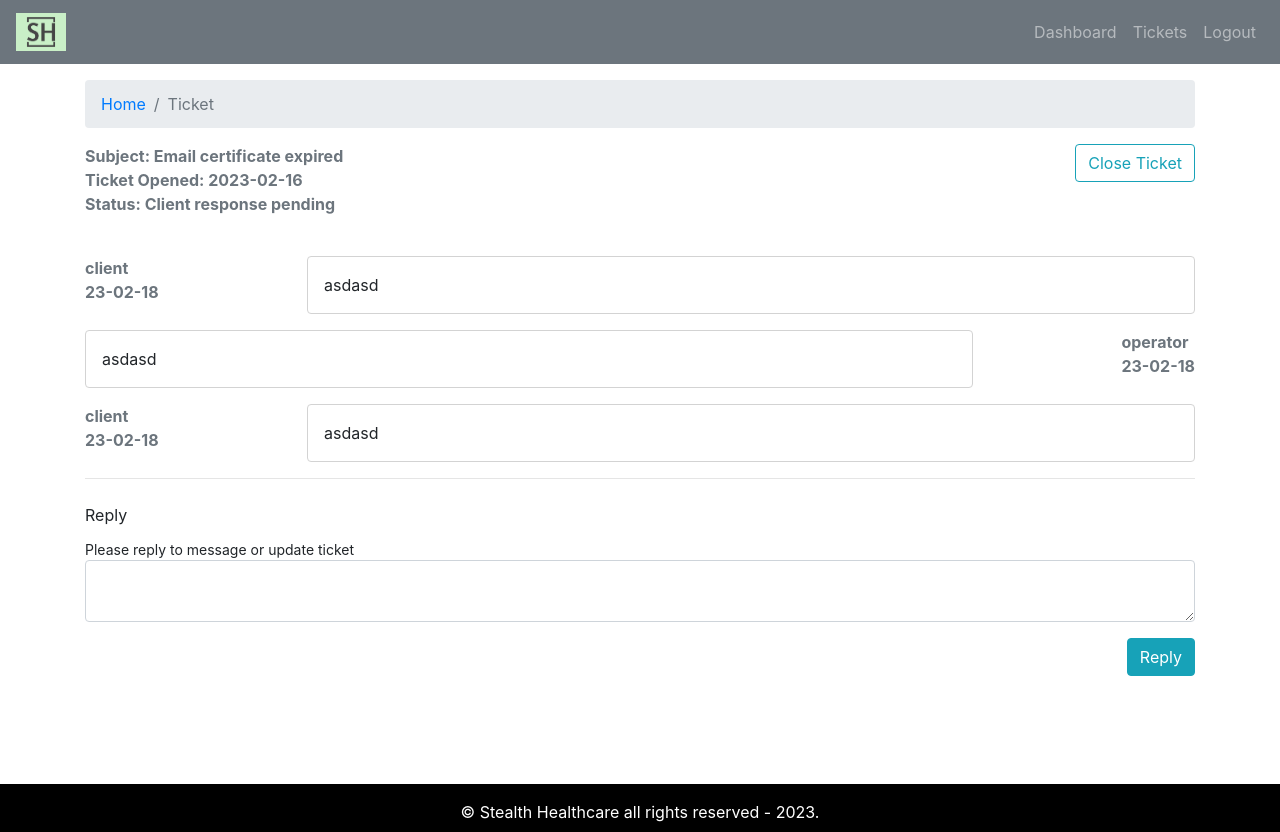
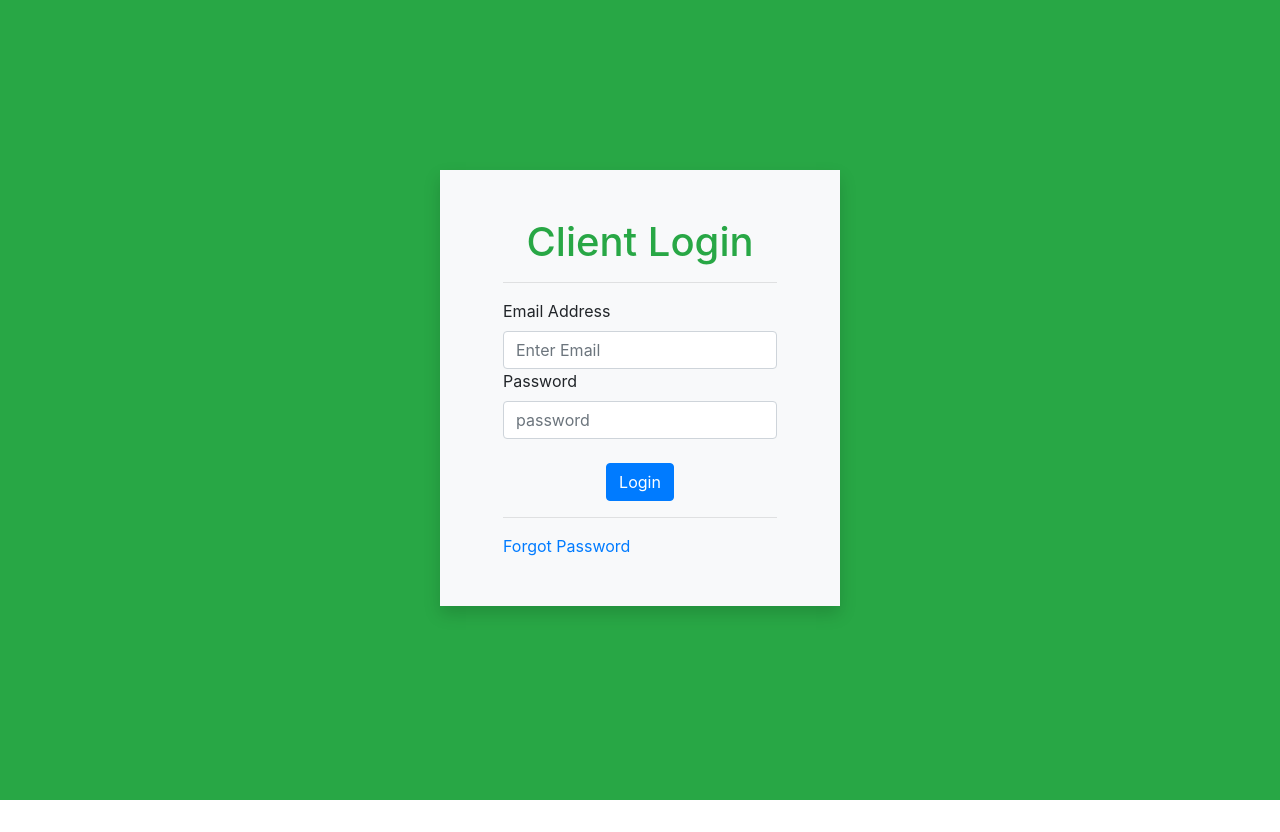
Before and after one commit to julbug/ticketsystem-frontened, a React (Create React App) app: page / in a window 1280 px wide. After the commit the page ends 800 px from the top, so only its background shows below. Built offline with nearby package versions, Linux system fonts and the light colour scheme.

Commit message:
bug corrected, pages showing

```diff
--- a/package.json
+++ b/package.json
@@ -11,6 +11,8 @@
     "react": "^18.2.0",
     "react-bootstrap": "^2.7.2",
     "react-dom": "^18.2.0",
+    "react-router-bootstrap": "^0.25.0",
+    "react-router-dom": "^5.3.4",
     "react-scripts": "5.0.1",
     "web-vitals": "^2.1.4"
   },
--- a/src/App.js
+++ b/src/App.js
@@ -1,23 +1,40 @@
 import React from "react";
+import { BrowserRouter as Router, Switch, Route } from "react-router-dom";
 import './App.css';
-// import { Entry } from "./pages/entry/Entry.page";
-import {DefaultLayout} from "./layout/DefaultLayout"
-// import {Dashboard} from "./pages/dashboard/Dashboard.page"
+import { Entry } from "./pages/entry/Entry.page";
+// import {DefaultLayout} from "./layout/DefaultLayout"
+import {Dashboard} from "./pages/dashboard/Dashboard.page"
 import {AddTicket} from "./pages/new-ticket/AddTicket.page"
 import { TicketLists } from "./pages/ticket-list/TicketLists.page";
 import { Ticket } from "./pages/ticket/Ticket.page";
+import { PrivateRoute } from "./componenets/private-route/PrivateRoute.comp";
 
 function App() {
   return (
     <div className = "App">
-    {/* <Entry /> */}
-    <DefaultLayout >
-    {/* <Dashboard /> */}
-    {/* <AddTicket /> */}
-    {/* <TicketLists /> */}
-    <Ticket />
-    </DefaultLayout>
-    </div>
+	<Router>
+		<Switch>
+			<Route exact path="/">
+				<Entry />
+			</Route>
+
+
+					<PrivateRoute exact path="/dashboard">
+						<Dashboard />
+					</PrivateRoute>
+					<PrivateRoute exact path="/add-ticket">
+						<AddTicket />
+					</PrivateRoute>
+					<PrivateRoute exact path="/ticket/:tId">
+						<Ticket />
+					</PrivateRoute>
+					<PrivateRoute exact path="/tickets">
+						<TicketLists />
+					</PrivateRoute>
+
+				</Switch>
+			</Router>
+     </div>
   );
 }
 
--- a/src/componenets/login/Login.comp.js
+++ b/src/componenets/login/Login.comp.js
@@ -13,7 +13,7 @@
     <Container>
     <Row>
         <Col>
-          <h1 className='text-info text-center'>Client Login</h1>
+          <h1 className='text-success text-center'>Client Login</h1>
           <hr/>
           <Form autoComplete="off" onSubmit ={handleOnSubmit}>
             <Form.Group>
@@ -40,7 +40,8 @@
 
                 />
             </Form.Group>
-            <Button type="submit">Login</Button>
+            <br />
+           <center><Button type="submit">Login</Button></center>
           </Form>
           <hr />
       </Col>
--- a/src/componenets/password-rest/PasswordReset.comp.js
+++ b/src/componenets/password-rest/PasswordReset.comp.js
@@ -12,7 +12,7 @@
     <Container>
     <Row>
         <Col>
-          <h1 className='text-info text-center'>Reset Password</h1>
+          <h1 className='text-success text-center'>Reset Password</h1>
           <hr/>
           <Form autoComplete="off" onSubmit ={handleOnResetSubmit}>
             <Form.Group>
--- /dev/null
+++ b/src/componenets/private-route/PrivateRoute.comp.js
@@ -0,0 +1,16 @@
+import React from 'react';
+import {Route, Redirect } from 'react-router-dom';
+import { DefaultLayout } from '../../layout/DefaultLayout';
+
+
+const isAuth = true;
+
+export const PrivateRoute = ({children, ...rest}) => {
+  return (
+     <Route {...rest}
+        render = {() =>
+            isAuth ? <DefaultLayout>{children}</DefaultLayout> : <Redirect to ="/" />
+        }
+    />
+  );
+};
--- a/src/layout/partials/Header.comp.js
+++ b/src/layout/partials/Header.comp.js
@@ -1,8 +1,15 @@
 import React from 'react';
-import {Navbar, Nav} from 'react-bootstrap'
-import logo from '../../assets/img/logo.png'
+import {Navbar, Nav} from 'react-bootstrap';
+import logo from '../../assets/img/logo.png';
+import {useHistory} from "react-router-dom";
+import {LinkContainer}  from 'react-router-bootstrap';
+
 
 export const Header = () => {
+  const history = useHistory()
+  const logMeOut = () => {
+    history.push("/");
+  }
   return (
     <Navbar
     collapseOnSelect
@@ -16,9 +23,18 @@
     <Navbar.Toggle aria-controls="basic-navbar-nav" />
     <Navbar.Collapse id="basic-navbar-nav">
         <Nav className="ml-auto">
-            <Nav.Link href="/dashboard">Dashboard</Nav.Link>
-            <Nav.Link href="/dashboard">Tickets</Nav.Link>
-            <Nav.Link href="/dashboard">Logout</Nav.Link>
+            {/* <Link to="/dashboard">Dashboard</Link>
+            <Link to="/tickets">Tickets</Link>
+            <Link to="">Logout</Link> */}
+            <LinkContainer to = "/dashboard">
+            <Nav.Link>Dashboard</Nav.Link>
+            </LinkContainer>
+            <LinkContainer to = "/tickets">
+            <Nav.Link>Tickets</Nav.Link>
+            </LinkContainer>
+
+            <Nav.Link onClick={logMeOut}>Logout</Nav.Link>
+
         </Nav>
     </Navbar.Collapse>
   </Navbar>
--- a/src/pages/dashboard/Dashboard.page.js
+++ b/src/pages/dashboard/Dashboard.page.js
@@ -1,8 +1,10 @@
 import React from 'react';
-import {Container, Row, Col, Button, Breadcrumb} from 'react-bootstrap';
+import {Container, Row, Col, Button} from 'react-bootstrap';
 import {TicketTable} from '../../componenets/ticket-table/TicketTable.comp';
 import tickets from '../../assets/data/dummy-tickets.json';
 import {PageBreadcrumb} from '../../componenets/breadcrumb/Breadcrumb.comp'
+
+import {Link} from "react-router-dom";
 
 export const Dashboard = () => {
   return (
@@ -14,9 +16,11 @@
   </Row>
     <Row>
     <Col className="text-center mt-5 mb-2">
+    <Link to ="/add-ticket">
     <Button variant="success"
     style={{ fontSize:"2rem", padding:"10px 30px"}}
     >Add New Ticket</Button>
+    </Link>
     </Col>
     </Row>
 
--- a/src/pages/entry/Entry.page.js
+++ b/src/pages/entry/Entry.page.js
@@ -52,7 +52,7 @@
   }
 
   return (
-    <div className="entry-page bg-info">
+    <div className="entry-page bg-success">
     <div className="p-5 mb-4 bg-light rounded-3 shadow">
     <div className='form-box'>
     {frmLoad === 'login' && (
--- a/src/pages/ticket-list/TicketLists.page.js
+++ b/src/pages/ticket-list/TicketLists.page.js
@@ -4,6 +4,7 @@
 import { SearchFrom } from '../../componenets/search-form/SearchFrom.comp';
 import { TicketTable } from '../../componenets/ticket-table/TicketTable.comp';
 import tickets from '../../assets/data/dummy-tickets.json';
+import {Link} from "react-router-dom";
 
 export const TicketLists = () => {
 
@@ -37,7 +38,9 @@
 
         <Row className="mt-4">
             <Col>
-                <Button variant="info">Add New Ticket</Button>
+            <Link to = "/add-ticket">
+                <Button variant="success">Add New Ticket</Button>
+                </Link>
             </Col>
             <Col className="text-right">
                 <SearchFrom handleOnChange={handleOnChange} str={str}/>
--- a/src/pages/ticket/Ticket.page.js
+++ b/src/pages/ticket/Ticket.page.js
@@ -4,14 +4,24 @@
 import tickets from '../../assets/data/dummy-tickets.json';
 import { MessageHistory } from '../../componenets/message-history/MessageHistory.comp';
 import { UpdateTicket } from '../../componenets/update-ticket/UpdateTicket.comp';
+import {useParams} from "react-router-dom";
 
-const ticket = tickets[0]
+// const ticket = tickets[0];
+
 export const Ticket = () => {
+  const {tId} = useParams()
   const [message, setMessage] = useState('');
+  const [ticket, setTicket] = useState('');
 
-  useEffect(()=> {
+  useEffect(() => {
+    for (let i = 0; i < tickets.length; i++) {
+      if(tickets[i].id === tId){
+        setTicket(tickets[i])
+        continue
+      }
 
-  }, [message])
+    }
+  }, [message, tId]);
 
 
 
@@ -32,12 +42,13 @@
         </Row>
         <Row>
             <Col className="font-weight-bolder text-secondary">
+
                <div className="subject">Subject: {ticket.subject}</div>
                <div className="date">Ticket Opened: {ticket.addedAt}</div>
                <div className="status">Status: {ticket.status}</div>
             </Col>
             <Col className="text-right">
-              <Button variant = "outline-info">Close Ticket</Button>
+              <Button variant = "outline-success">Close Ticket</Button>
             </Col>
         </Row>
         <Row className="mt-4">
```
Also changed, not shown: 1 other file (tests, documents, lock files or other folders).
